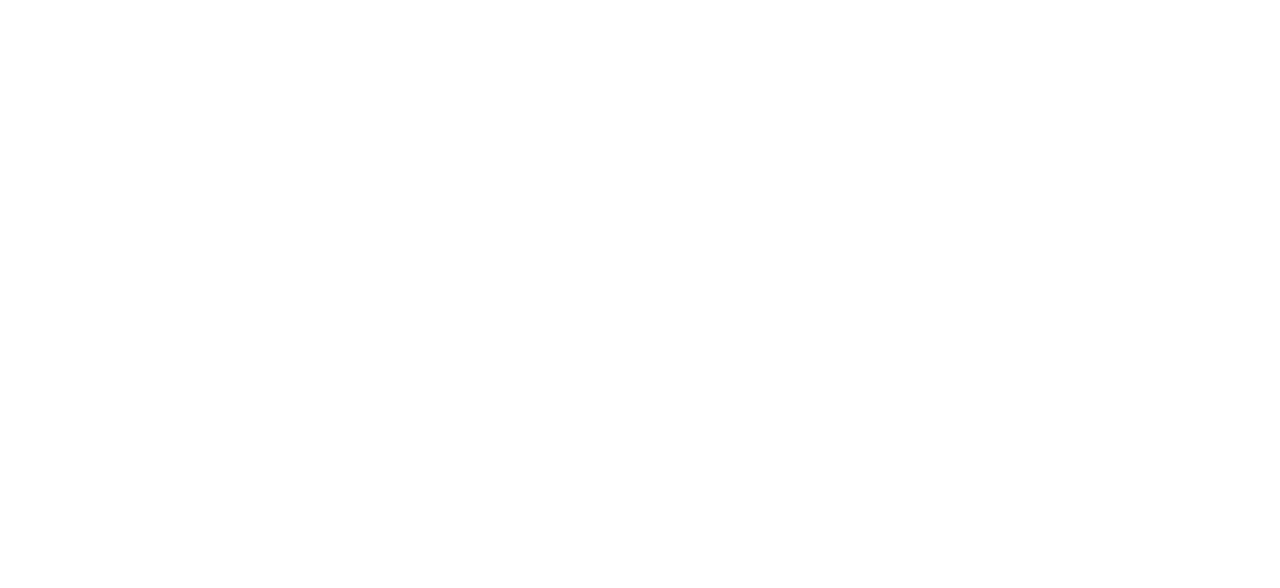
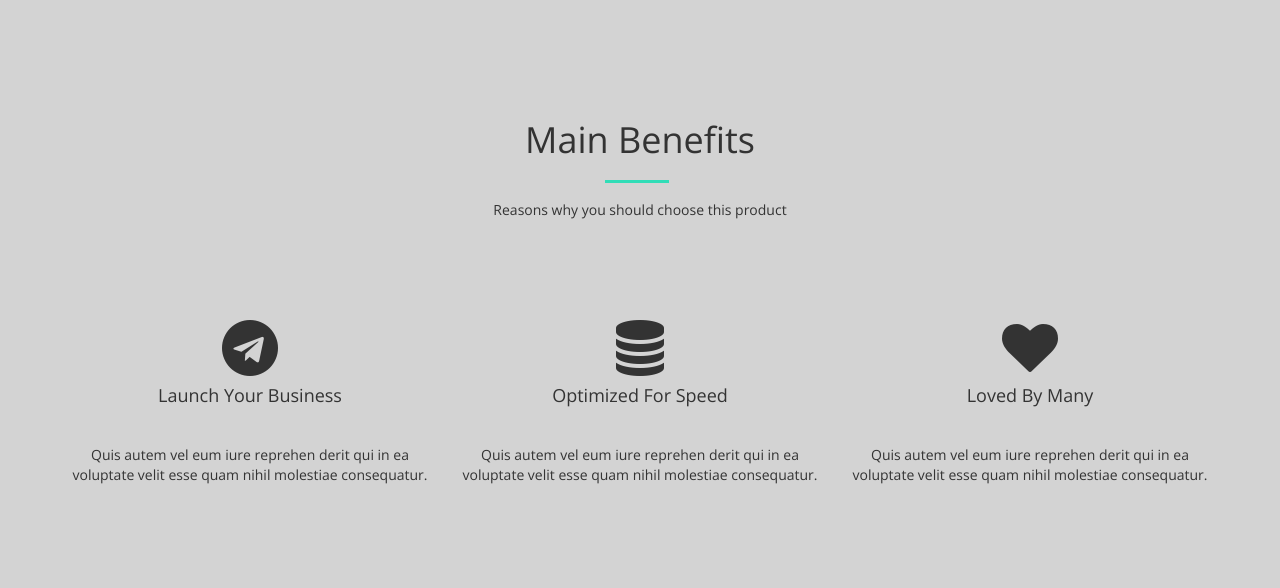
Before and after one commit to GunaySaffar/templateGSK-, a plain HTML site: page index.html in a window 1280 px wide. Drawn offline with nearby package versions, Linux system fonts and the light colour scheme.

Commit message:
Sarana forever

```diff
--- a/css/main.css
+++ b/css/main.css
@@ -3,6 +3,36 @@ width: 100px;
 background: red;
 }
 #sec02{
+		background: lightgray;
+		height:800px;
+		width:100%;
+	    font-family: 'Open Sans', sans-serif;
+	    position: relative;
+	    text-align: center;
+
+}
+#sec02 h1{
+		text-align:center;
+		padding-top:100px;
+
+
+}
+#sec02 span{
+	 	height:3px;
+	 	width:5%;
+	 	background:#31ddb7;
+	 	position:absolute;
+	 	margin:10px -35px 30px;
+
+
+}
+ #sec02 p{
+ 		text-align:center;
+ 		padding-top:30px;
+ 		margin-bottom:100px;
+ }
+
+#sec02 col-md-4 i {
 
 }
 #sec03{
--- a/index.html
+++ b/index.html
@@ -2,12 +2,41 @@
 <html>
 <head>
 	<title>TemplateGSK</title>
+	<link rel="stylesheet" href="https://maxcdn.bootstrapcdn.com/font-awesome/4.7.0/css/font-awesome.min.css">
+	<link href="https://fonts.googleapis.com/css?family=Open+Sans" rel="stylesheet">
 	<link rel="stylesheet" href="css/bootstrap.css">
 	<link rel="stylesheet" href="css/main.css">
 </head>
 <body>
 	<section id="sec01"></section>
-	<section id="sec02"></section>
+	<section id="sec02">
+		<div class="container">
+			<div class="row">
+				 <div class="col-md-12"></div>
+					<h1>Main Benefits</h1>
+						<span align="center"></span>
+					<p class="text-mutted">Reasons why you should choose this product</p>
+			</div>
+			<div class="row">
+				<div class="col-md-4">
+					<i class="fa fa-telegram fa-4x" ></i>
+					<h4>Launch Your Business</h4>
+					<p class="text-mutted">Quis autem vel eum iure reprehen derit qui in ea voluptate velit esse quam nihil molestiae consequatur.</p>
+				</div>
+				<div class="col-md-4">
+					<i class="fa fa-database fa-4x" ></i>
+					<h4>Optimized For Speed</h4>
+					<p class="text-mutted">Quis autem vel eum iure reprehen derit qui in ea voluptate velit esse quam nihil molestiae consequatur.</p>
+				</div>
+				<div class="col-md-4">
+					<i class="fa fa-heart fa-4x" ></i>
+					<h4>Loved By Many</h4>
+					<p class="text-mutted">Quis autem vel eum iure reprehen derit qui in ea voluptate velit esse quam nihil molestiae consequatur.</p>
+				</div>
+			</div>
+
+		</div>
+	</section>
 	<section id="sec03"></section>
 	<section id="sec04"></section>
 	<section id="sec05"></section>
```
